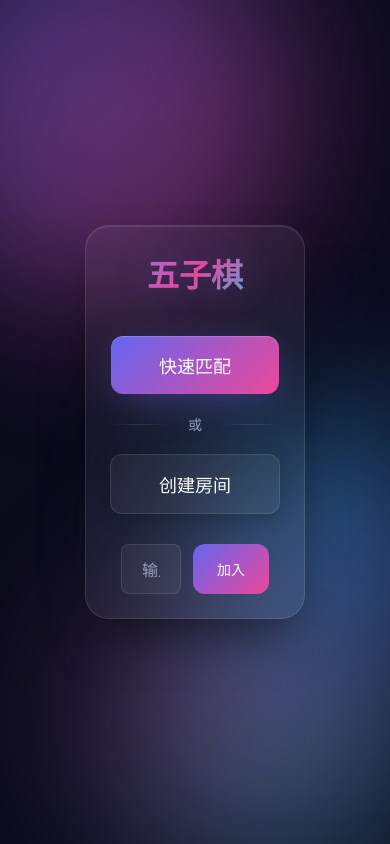
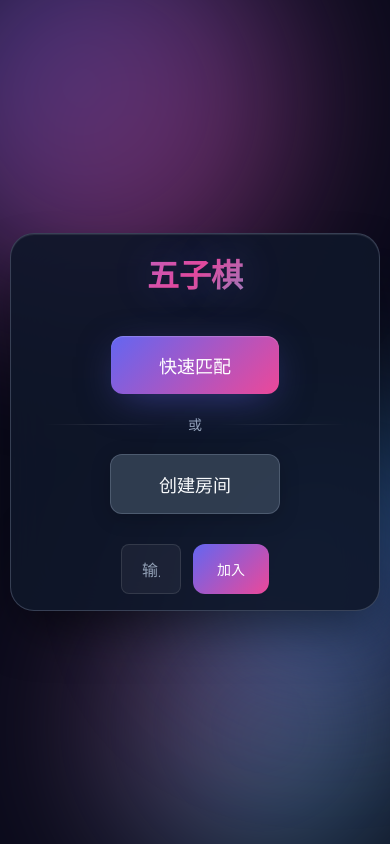
Before and after one commit to Neverwhateve/wuziqi, a React (Vite) app in the folder client/: page / in a window 390 px wide. Built offline with nearby package versions, Linux system fonts and the light colour scheme.

Commit message:
修复白方无法落子+手机端棋盘显示+降低界面透明度

```diff
--- a/client/src/App.css
+++ b/client/src/App.css
@@ -99,10 +99,10 @@ body {
   z-index: 1;
   text-align: center;
   padding: 40px;
-  background: var(--color-glass);
+  background: rgba(15, 23, 42, 0.9);
   backdrop-filter: blur(20px);
   -webkit-backdrop-filter: blur(20px);
-  border: 1px solid var(--color-glass-border);
+  border: 1px solid rgba(148, 163, 184, 0.3);
   border-radius: 24px;
   box-shadow:
     0 25px 50px -12px rgba(0, 0, 0, 0.5),
@@ -174,9 +174,9 @@ body {
 }
 
 .btn-secondary {
-  background: var(--color-glass);
+  background: rgba(51, 65, 85, 0.9);
   color: var(--color-text);
-  border: 1px solid var(--color-glass-border);
+  border: 1px solid rgba(148, 163, 184, 0.3);
   box-shadow: 0 4px 20px rgba(0, 0, 0, 0.2);
 }
 
@@ -299,9 +299,9 @@ body {
   align-items: center;
   gap: 40px;
   padding: 20px 40px;
-  background: var(--color-glass);
+  background: rgba(30, 41, 59, 0.9);
   border-radius: 16px;
-  border: 1px solid var(--color-glass-border);
+  border: 1px solid rgba(148, 163, 184, 0.3);
 }
 
 .player-info {
@@ -341,6 +341,9 @@ body {
   display: flex;
   align-items: center;
   justify-content: center;
+  width: fit-content;
+  max-width: 100%;
+  box-sizing: border-box;
 }
 
 .board {
@@ -464,17 +467,27 @@ body {
   }
 
   .container {
-    padding: 24px;
-    margin: 20px;
+    padding: 16px;
+    margin: 10px;
+    max-width: 100%;
+    width: calc(100% - 20px);
   }
 
   .game-info {
-    gap: 20px;
-    padding: 16px 24px;
+    gap: 16px;
+    padding: 12px 16px;
   }
 
   .board-container {
-    padding: 16px;
+    padding: 8px;
+    width: 100%;
+    box-sizing: border-box;
+    overflow: visible;
+  }
+
+  .board {
+    transform-origin: center center;
+    transform: scale(0.65);
   }
 
   .intersection {
--- a/client/src/App.jsx
+++ b/client/src/App.jsx
@@ -19,6 +19,7 @@ function App() {
   const [winner, setWinner] = useState(null)
   const [error, setError] = useState(null)
   const [roomInput, setRoomInput] = useState('')
+  const [isYourTurn, setIsYourTurn] = useState(false)
   const wsRef = useRef(null)
 
   const connect = useCallback(() => {
@@ -65,9 +66,9 @@ function App() {
         setRoomId(data.roomId)
         setGameState('playing')
         setBoard(Array(BOARD_SIZE).fill(null).map(() => Array(BOARD_SIZE).fill(0)))
-        setCurrentTurn(0)
+        setCurrentTurn(data.currentTurn)
         setWinner(null)
-        setIsYourTurn(data.player === 1)
+        setIsYourTurn(data.isYourTurn)
         break
       case 'roomCreated':
         setRoomId(data.roomId)
@@ -75,11 +76,12 @@ function App() {
         break
       case 'opponentJoined':
         setPlayer(data.player)
+        setRoomId(data.roomId)
         setGameState('playing')
         setBoard(Array(BOARD_SIZE).fill(null).map(() => Array(BOARD_SIZE).fill(0)))
-        setCurrentTurn(0)
+        setCurrentTurn(data.currentTurn)
         setWinner(null)
-        setIsYourTurn(data.player === 1)
+        setIsYourTurn(data.isYourTurn)
         break
       case 'init':
         setCurrentTurn(data.currentTurn)
@@ -146,8 +148,6 @@ function App() {
       }, 500)
     }
   }
-
-  const [isYourTurn, setIsYourTurn] = useState(false)
 
   const handleIntersectionClick = (row, col) => {
     if (gameState !== 'playing' || winner) return
```
Also changed, not shown: 1 other file (tests, documents, lock files or other folders).
